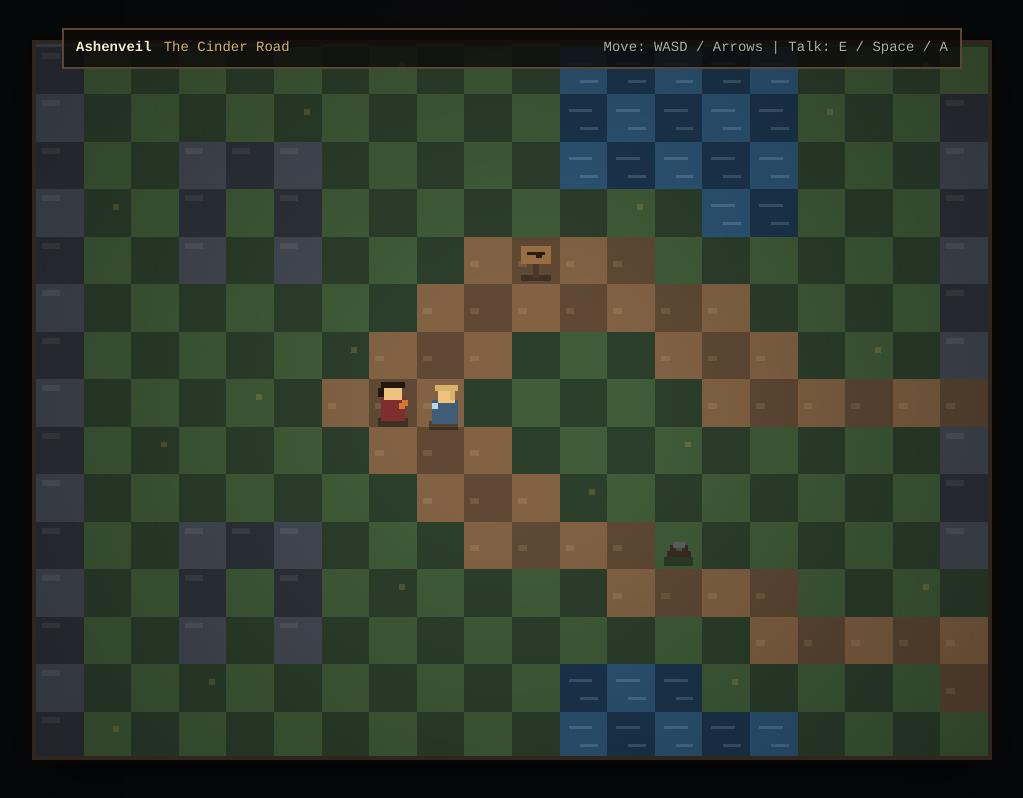
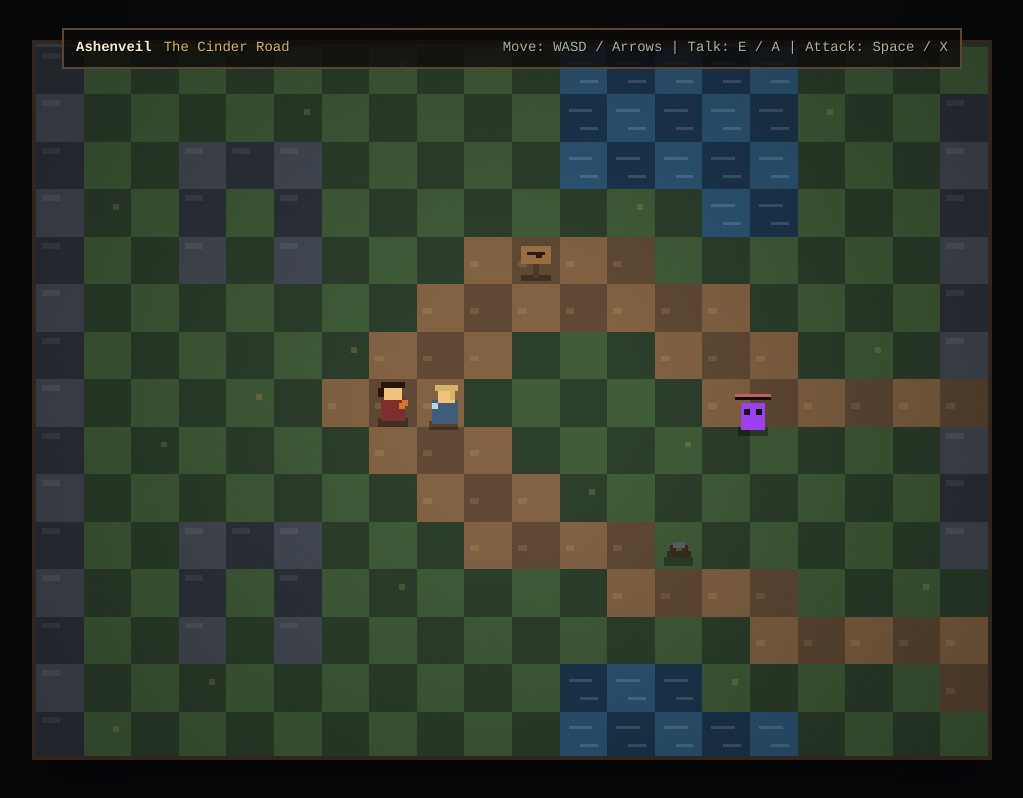
Before and after one commit to JarGon01/ashenveil, a website built with Vite: page index.html in a window 1280 px wide. Shown: the whole page, without its empty margins (128-1151 px from the left). Built offline with nearby package versions, Linux system fonts and the light colour scheme.

Commit message:
Phase 6 complete — combat system wired

```diff
--- a/index.html
+++ b/index.html
@@ -13,7 +13,7 @@
           <strong>Ashenveil</strong>
           <span id="zone-name">The Cinder Road</span>
         </div>
-        <div class="hud-help">Move: WASD / Arrows | Talk: E / Space / A</div>
+        <div class="hud-help">Move: WASD / Arrows | Talk: E / A | Attack: Space / X</div>
       </section>
     </main>
     <script type="module" src="/src/main.js"></script>
--- a/src/core/input.js
+++ b/src/core/input.js
@@ -9,15 +9,28 @@ const KEY_BINDINGS = {
   KeyD: 'right',
 }
 
-const ACTION_KEYS = new Set(['Space', 'Enter', 'KeyE', 'KeyZ'])
+const ACTION_KEYS = new Set(['Enter', 'KeyE', 'KeyZ'])
+const ATTACK_KEYS = new Set(['Space'])
 
 export function createInput() {
   const heldDirections = new Set()
   let actionPressed = false
+  let attackPressed = false
   let wasGamepadActionPressed = false
+  let wasGamepadAttackPressed = false
 
   function setKey(event, isPressed) {
     const direction = KEY_BINDINGS[event.code]
+
+    if (ATTACK_KEYS.has(event.code)) {
+      event.preventDefault()
+
+      if (isPressed && !event.repeat) {
+        attackPressed = true
+      }
+
+      return
+    }
 
     if (ACTION_KEYS.has(event.code)) {
       event.preventDefault()
@@ -68,6 +81,18 @@ export function createInput() {
 
       return false
     },
+    consumeAttackPress() {
+      const gamepadAttackPressed = readGamepadAttackPressed()
+      const isNewGamepadPress = gamepadAttackPressed && !wasGamepadAttackPressed
+      wasGamepadAttackPressed = gamepadAttackPressed
+
+      if (attackPressed || isNewGamepadPress) {
+        attackPressed = false
+        return true
+      }
+
+      return false
+    },
   }
 }
 
@@ -110,6 +135,16 @@ function readGamepadActionPressed() {
   return Boolean(gamepad.buttons[0]?.pressed || gamepad.buttons[1]?.pressed)
 }
 
+function readGamepadAttackPressed() {
+  const [gamepad] = navigator.getGamepads ? navigator.getGamepads() : []
+
+  if (!gamepad) {
+    return false
+  }
+
+  return Boolean(gamepad.buttons[2]?.pressed)
+}
+
 function normalizeVector(vector) {
   const magnitude = Math.hypot(vector.x, vector.y)
 
--- a/src/core/save.js
+++ b/src/core/save.js
@@ -8,7 +8,9 @@ export function saveGame(player, inventory, claimedRewards) {
       y: player.y,
       zone: player.zone ?? 'start',
       hp: player.hp,
+      maxHp: player.maxHp,
       mp: player.mp,
+      atk: player.atk,
       xp: player.xp,
       level: player.level,
       gold: player.gold,
--- a/src/data/zones.js
+++ b/src/data/zones.js
@@ -50,6 +50,10 @@ export const zones = {
         },
       },
     ],
+    enemies: [
+      { id: 'shadeling-road-1', type: 'shadeling', x: 15, y: 9 },
+      { id: 'wraith-ruins-1', type: 'ashenWraith', x: 23, y: 14 },
+    ],
     tiles: [
       [S, S, S, S, S, S, S, S, S, S, S, S, S, S, S, S, S, S, S, S, S, S, S, S, S, S, S, S, S, S],
       [S, G, G, G, G, G, G, G, G, G, G, G, G, G, G, G, G, G, G, G, G, G, G, G, G, G, G, G, G, S],
--- a/src/main.js
+++ b/src/main.js
@@ -3,6 +3,7 @@ import { CANVAS_HEIGHT, CANVAS_WIDTH, DIRECTIONS, PLAYER_SPEED, SOLID_TILES, TIL
 import { createInput } from './core/input.js'
 import { loadGame, saveGame } from './core/save.js'
 import { startingZone } from './data/zones.js'
+import { playerAttack, spawnEnemies, updateEnemies } from './systems/combat.js'
 import { createInteractionController, isOccupiedBySolidEntity } from './systems/interactions.js'
 import { createInventory } from './systems/inventory.js'
 import { createRenderer, drawDialogueBox } from './systems/renderer.js'
@@ -30,6 +31,8 @@ const player = {
   xp: savedGame?.player?.xp ?? 0,
   level: savedGame?.player?.level ?? 1,
   gold: savedGame?.player?.gold ?? 0,
+  maxHp: savedGame?.player?.maxHp ?? 20,
+  atk: savedGame?.player?.atk ?? 3,
 }
 
 const camera = {
@@ -39,6 +42,7 @@ const camera = {
 
 const inventory = createInventory(savedGame?.inventory ?? [])
 const interactions = createInteractionController(startingZone, player, inventory, savedGame?.claimedRewards ?? [])
+const enemies = spawnEnemies(startingZone)
 
 let previousTime = performance.now()
 
@@ -50,8 +54,8 @@ function tick(currentTime) {
   const deltaSeconds = Math.min((currentTime - previousTime) / 1000, 0.05)
   previousTime = currentTime
 
-  update(deltaSeconds)
-  renderer.render({ zone: startingZone, player, camera, inventory })
+  update(deltaSeconds, currentTime)
+  renderer.render({ zone: startingZone, player, camera, inventory, enemies })
 
   if (interactions.active) {
     drawDialogueBox(canvas, interactions.active.speaker, interactions.active.line)
@@ -60,14 +64,20 @@ function tick(currentTime) {
   requestAnimationFrame(tick)
 }
 
-function update(deltaSeconds) {
+function update(deltaSeconds, currentTime) {
   if (input.consumeActionPress()) {
     handleAction()
+  }
+
+  if (input.consumeAttackPress()) {
+    handleAttack()
   }
 
   if (interactions.active) {
     return
   }
+
+  updateCombat(currentTime)
 
   const movement = input.getMovementVector()
   updateFacing(movement)
@@ -134,6 +144,39 @@ function handleAction() {
   persistGame()
 }
 
+function handleAttack() {
+  const combatPlayer = getCombatPlayer()
+  const didHit = playerAttack(combatPlayer, enemies)
+  syncPlayerFromCombat(combatPlayer)
+
+  if (didHit) {
+    persistGame()
+  }
+}
+
+function updateCombat(now) {
+  const combatPlayer = getCombatPlayer()
+  updateEnemies(enemies, combatPlayer, now)
+  syncPlayerFromCombat(combatPlayer)
+}
+
+function getCombatPlayer() {
+  return {
+    ...player,
+    x: (player.x + player.width / 2) / TILE_SIZE,
+    y: (player.y + player.height - 2) / TILE_SIZE,
+  }
+}
+
+function syncPlayerFromCombat(combatPlayer) {
+  player.hp = combatPlayer.hp
+  player.xp = combatPlayer.xp
+  player.gold = combatPlayer.gold
+  player.level = combatPlayer.level
+  player.maxHp = combatPlayer.maxHp
+  player.atk = combatPlayer.atk
+}
+
 function persistGame() {
   saveGame(player, inventory, interactions.claimedRewards)
 }
--- a/src/systems/combat.js
+++ b/src/systems/combat.js
@@ -0,0 +1,115 @@
+// src/systems/combat.js
+
+export const ENEMY_TYPES = {
+  shadeling: {
+    name: 'Shadeling',
+    hp: 12, maxHp: 12,
+    atk: 2, def: 0,
+    xp: 8, gold: 3,
+    color: '#aa44ff',
+    range: 5,
+    speed: 0.04,
+  },
+  ashenWraith: {
+    name: 'Ashen Wraith',
+    hp: 22, maxHp: 22,
+    atk: 4, def: 1,
+    xp: 18, gold: 7,
+    color: '#ff6644',
+    range: 6,
+    speed: 0.03,
+  },
+  cursedBeast: {
+    name: 'Cursed Beast',
+    hp: 35, maxHp: 35,
+    atk: 6, def: 2,
+    xp: 30, gold: 12,
+    color: '#44ffaa',
+    range: 4,
+    speed: 0.05,
+  }
+};
+
+export function spawnEnemies(zone) {
+  return (zone.enemies ?? []).map(def => ({
+    ...ENEMY_TYPES[def.type],
+    id: def.id,
+    x: def.x,
+    y: def.y,
+    state: 'wander',
+    wanderTimer: 0,
+    wanderDx: 0,
+    wanderDy: 0,
+    dead: false,
+  }));
+}
+
+export function updateEnemies(enemies, player, now) {
+  for (const e of enemies) {
+    if (e.dead) continue;
+
+    const dx = player.x - e.x;
+    const dy = player.y - e.y;
+    const dist = Math.sqrt(dx * dx + dy * dy);
+
+    if (dist < e.range) {
+      e.state = 'chase';
+      const len = Math.max(dist, 0.001);
+      e.x += (dx / len) * e.speed;
+      e.y += (dy / len) * e.speed;
+
+      if (dist < 0.9) {
+        player.hp = Math.max(0, player.hp - e.atk);
+      }
+    } else {
+      e.state = 'wander';
+      e.wanderTimer -= 1;
+      if (e.wanderTimer <= 0) {
+        const angle = Math.random() * Math.PI * 2;
+        e.wanderDx = Math.cos(angle) * e.speed * 0.5;
+        e.wanderDy = Math.sin(angle) * e.speed * 0.5;
+        e.wanderTimer = 60 + Math.floor(Math.random() * 60);
+      }
+      e.x += e.wanderDx;
+      e.y += e.wanderDy;
+    }
+  }
+}
+
+export function playerAttack(player, enemies) {
+  const ATTACK_RANGE = 1.5;
+  let hit = false;
+
+  for (const e of enemies) {
+    if (e.dead) continue;
+    const dx = player.x - e.x;
+    const dy = player.y - e.y;
+    const dist = Math.sqrt(dx * dx + dy * dy);
+
+    if (dist <= ATTACK_RANGE) {
+      const dmg = Math.max(1, (player.atk ?? 3) - e.def);
+      e.hp -= dmg;
+      hit = true;
+      if (e.hp <= 0) {
+        e.dead = true;
+        player.xp = (player.xp ?? 0) + e.xp;
+        player.gold = (player.gold ?? 0) + e.gold;
+        checkLevelUp(player);
+      }
+    }
+  }
+  return hit;
+}
+
+export function checkLevelUp(player) {
+  const xpThreshold = player.level * 20;
+  if (player.xp >= xpThreshold) {
+    player.level += 1;
+    player.xp -= xpThreshold;
+    player.maxHp = (player.maxHp ?? 20) + 5;
+    player.hp = player.maxHp;
+    player.atk = (player.atk ?? 3) + 1;
+    return true;
+  }
+  return false;
+}
--- a/src/systems/renderer.js
+++ b/src/systems/renderer.js
@@ -5,11 +5,12 @@ export function createRenderer(canvas) {
   context.imageSmoothingEnabled = false
 
   return {
-    render({ zone, player, camera, inventory }) {
+    render({ zone, player, camera, inventory, enemies }) {
       context.clearRect(0, 0, canvas.width, canvas.height)
       drawMap(context, zone, camera, canvas)
       drawObjects(context, zone.objects ?? [], camera)
       drawNpcs(context, zone.npcs, camera)
+      drawEnemies(context, enemies ?? [], camera)
       drawPlayer(context, player, camera)
       drawVignette(context, canvas)
       drawInventorySummary(context, canvas, inventory)
@@ -129,6 +130,36 @@ function drawObjects(context, objects, camera) {
     } else if (object.type === 'campfire') {
       drawCampfire(context, x, y)
     }
+  }
+}
+
+function drawEnemies(context, enemies, camera) {
+  for (const enemy of enemies) {
+    if (enemy.dead) {
+      continue
+    }
+
+    const x = Math.floor(enemy.x * TILE_SIZE - camera.x)
+    const y = Math.floor(enemy.y * TILE_SIZE - camera.y)
+
+    context.fillStyle = COLORS.playerShadow
+    context.fillRect(x + 3, y + 12, 10, 3)
+
+    context.fillStyle = enemy.color
+    context.fillRect(x + 4, y + 4, 8, 9)
+
+    context.fillStyle = '#160e1c'
+    context.fillRect(x + 5, y + 6, 2, 2)
+    context.fillRect(x + 9, y + 6, 2, 2)
+
+    context.fillStyle = '#101010'
+    context.fillRect(x + 2, y + 1, 12, 2)
+
+    context.fillStyle = '#4d1d1d'
+    context.fillRect(x + 2, y + 1, 12, 1)
+
+    context.fillStyle = '#d76464'
+    context.fillRect(x + 2, y + 1, Math.max(0, Math.ceil(12 * (enemy.hp / enemy.maxHp))), 1)
   }
 }
 
```
